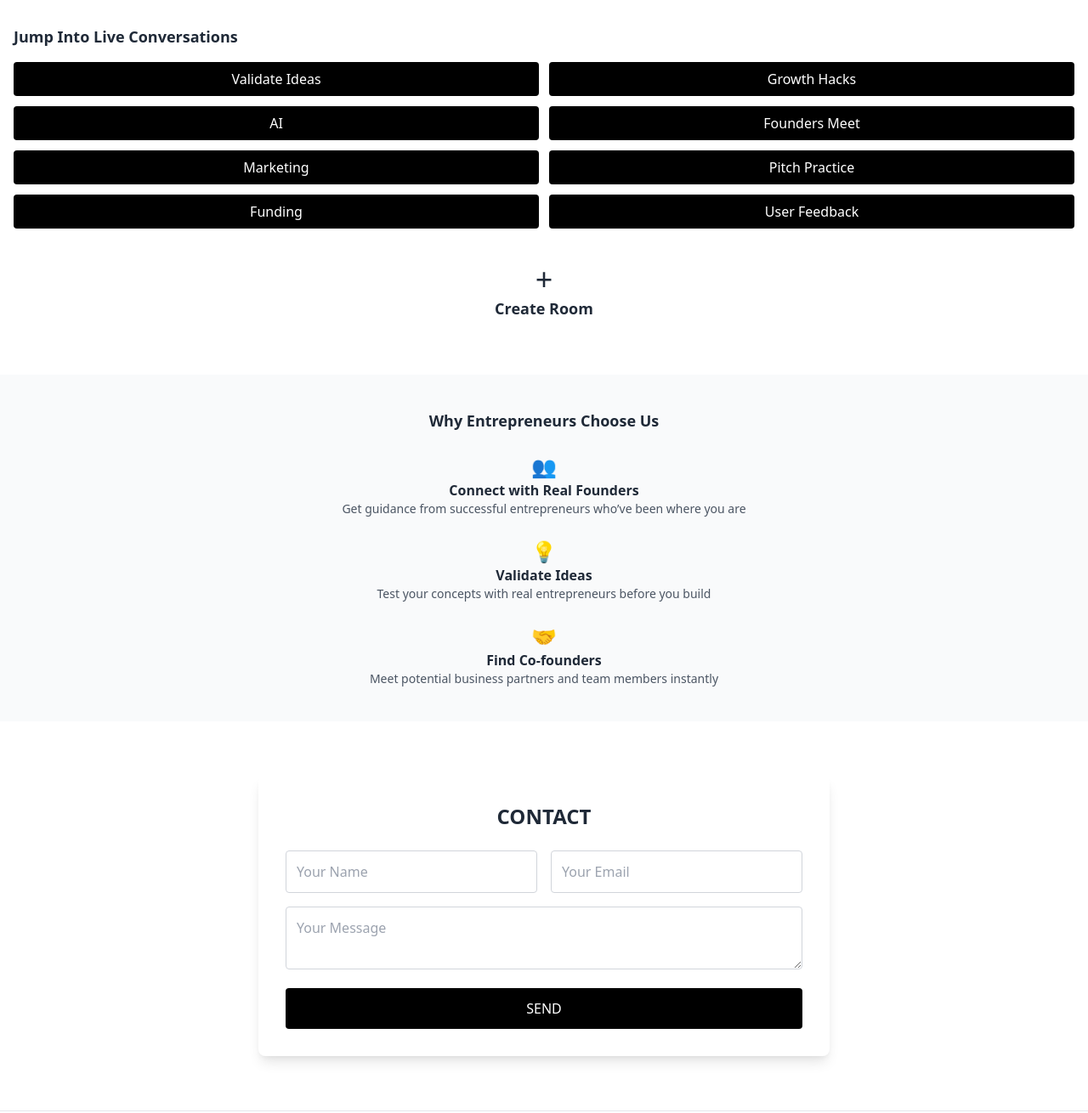
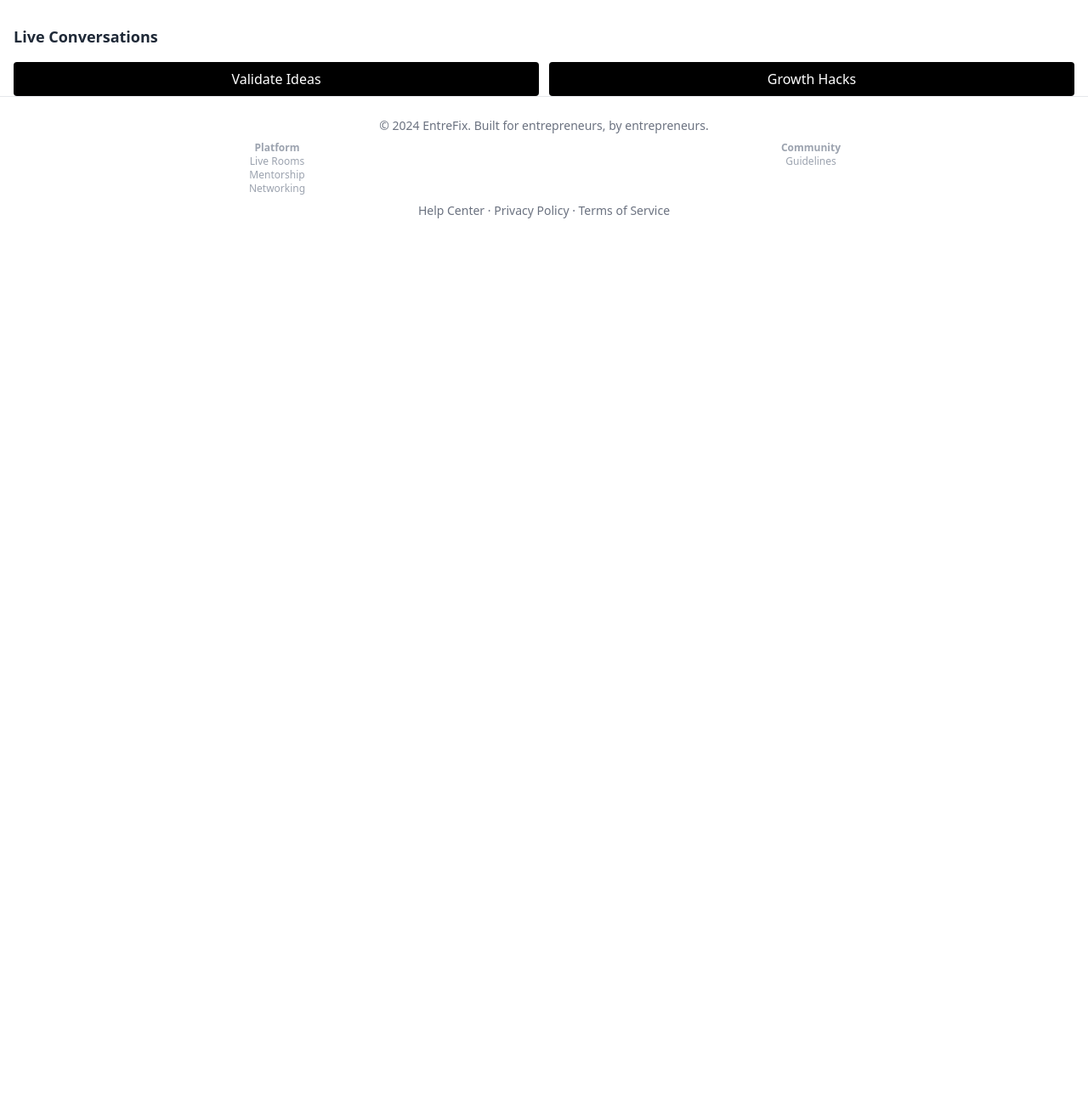
Before and after one commit to basilbiju70/entrpenuer-hub, a plain HTML site: page index.html in a window 1280 px wide. Shown: the part 200-1510 px from the top of the page at 85% size. After the commit the page ends 800 px from the top, so only its background shows below. Drawn offline with nearby package versions, Linux system fonts and the light colour scheme.

Commit message:
Update index.html

```diff
--- a/index.html
+++ b/index.html
@@ -58,62 +58,12 @@
 
   <!-- Room Buttons -->
   <section class="px-4">
-    <h3 class="text-lg font-semibold mb-4">Jump Into Live Conversations</h3>
+    <h3 class="text-lg font-semibold mb-4"> Live Conversations</h3>
     <div class="grid grid-cols-2 gap-3">
       <button class="bg-black text-white py-2 rounded">Validate Ideas</button>
       <button class="bg-black text-white py-2 rounded">Growth Hacks</button>
-      <button class="bg-black text-white py-2 rounded">AI</button>
-      <button class="bg-black text-white py-2 rounded">Founders Meet</button>
-      <button class="bg-black text-white py-2 rounded">Marketing</button>
-      <button class="bg-black text-white py-2 rounded">Pitch Practice</button>
-      <button class="bg-black text-white py-2 rounded">Funding</button>
-      <button class="bg-black text-white py-2 rounded">User Feedback</button>
     </div>
   </section>
-
-  <!-- Spacer -->
-  <div class="py-10 text-center">
-    <div class="text-4xl">+</div>
-    <h3 class="text-lg font-semibold mb-6 text-center">Create Room</h3>
-  </div>
-
-  <!-- Why Choose Us -->
-  <section class="bg-gray-50 px-4 py-10">
-    <h3 class="text-lg font-semibold mb-6 text-center">Why Entrepreneurs Choose Us</h3>
-    <div class="space-y-6 text-center">
-      <div>
-        <div class="text-2xl">👥</div>
-        <p class="font-semibold">Connect with Real Founders</p>
-        <p class="text-sm text-gray-600">Get guidance from successful entrepreneurs who’ve been where you are</p>
-      </div>
-      <div>
-        <div class="text-2xl">💡</div>
-        <p class="font-semibold">Validate Ideas</p>
-        <p class="text-sm text-gray-600">Test your concepts with real entrepreneurs before you build</p>
-      </div>
-      <div>
-        <div class="text-2xl">🤝</div>
-        <p class="font-semibold">Find Co-founders</p>
-        <p class="text-sm text-gray-600">Meet potential business partners and team members instantly</p>
-      </div>
-    </div>
-  </section>
-
-  <!-- Contact Form -->
-  <section class="bg-white py-16 px-4">
-    <div class="max-w-2xl mx-auto bg-white p-8 rounded-lg shadow-lg">
-      <h2 class="text-2xl font-semibold text-center mb-6">CONTACT</h2>
-      <form action="https://formspree.io/f/xnnvbkwv" method="POST" class="space-y-4">
-        <div class="flex flex-col md:flex-row gap-4">
-          <input type="text" name="name" placeholder="Your Name" required class="flex-1 border border-gray-300 p-3 rounded"/>
-          <input type="email" name="email" placeholder="Your Email" required class="flex-1 border border-gray-300 p-3 rounded"/>
-        </div>
-        <textarea name="message" placeholder="Your Message" required class="w-full border border-gray-300 p-3 rounded min-h-[120px]"></textarea>
-        <button type="submit" class="w-full bg-black text-white py-3 rounded hover:bg-gray-800">SEND</button>
-      </form>
-    </div>
-  </section>
-
   <!-- Footer -->
   <footer class="text-sm text-center text-gray-500 px-4 py-6 border-t">
     <p>© 2024 EntreFix. Built for entrepreneurs, by entrepreneurs.</p>
```
